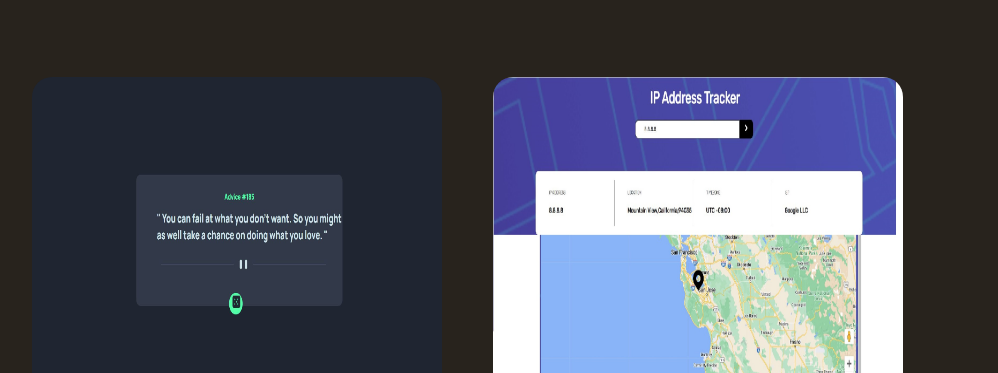
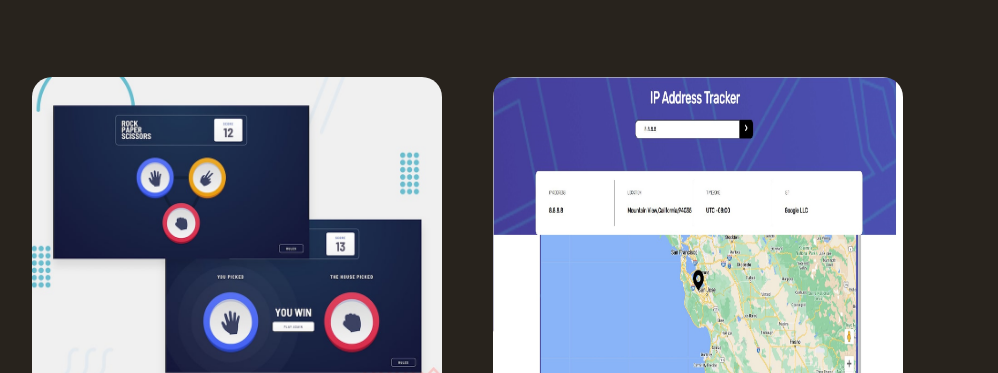
Before and after one commit to rahulsolanki001/Portfolio, a plain HTML site: page index.html in a window 1280 px wide. Shown: the part 1132-1505 px from the top of the page, without its empty margins (155-1153 px from the left). Drawn offline with Linux system fonts and the light colour scheme.

Commit message:
Update index.html

```diff
--- a/index.html
+++ b/index.html
@@ -78,7 +78,7 @@
     </div>
       <div id="allProjects">
         <div>
-          <a href="https://rahulsolanki001.github.io/Rock-Paper-Scissor" target="_blank"><img src="./assets/images/advice.JPG" alt="advice generator project image"/></a>
+          <a href="https://rahulsolanki001.github.io/Rock-Paper-Scissor" target="_blank"><img src="./assets/images/rock-paper-scissor.JPG" alt="rock paper scissor image"/></a>
           <a href="https://rahulsolanki001.github.io/Rock-Paper-Scissor" target="_blank"><h4>Rock Paper Scissor Lizard Spock</h4></a>
           <p>HTML   CSS  JS </p>
         </div>
```
